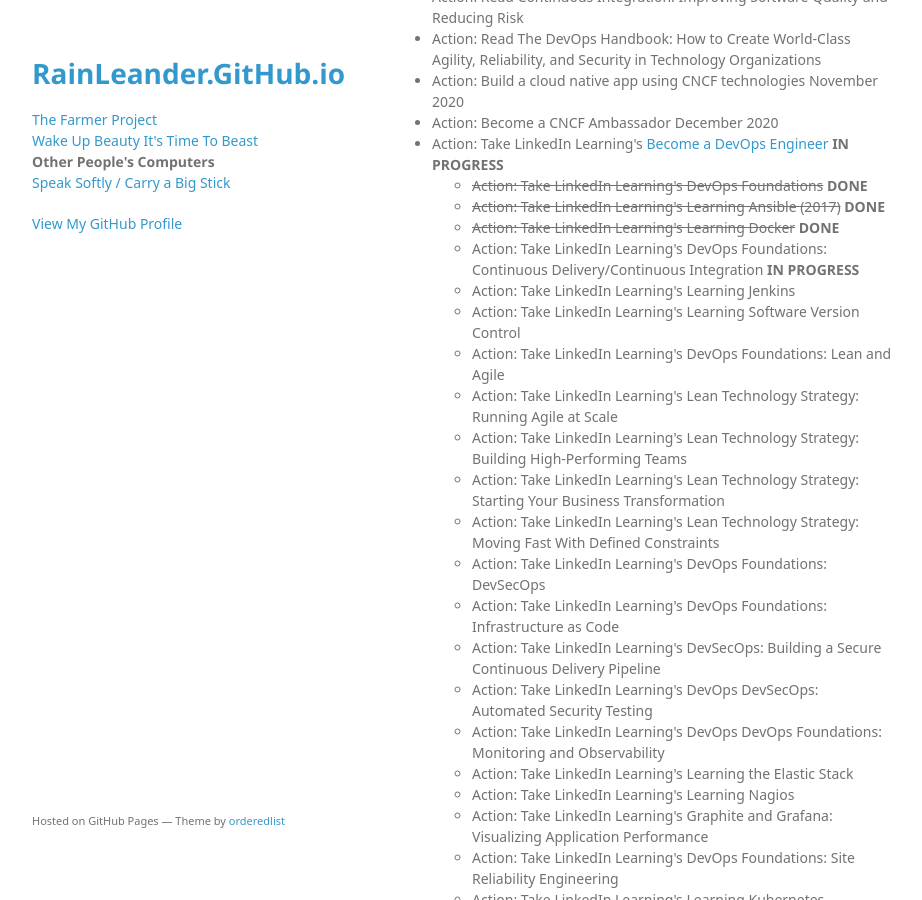
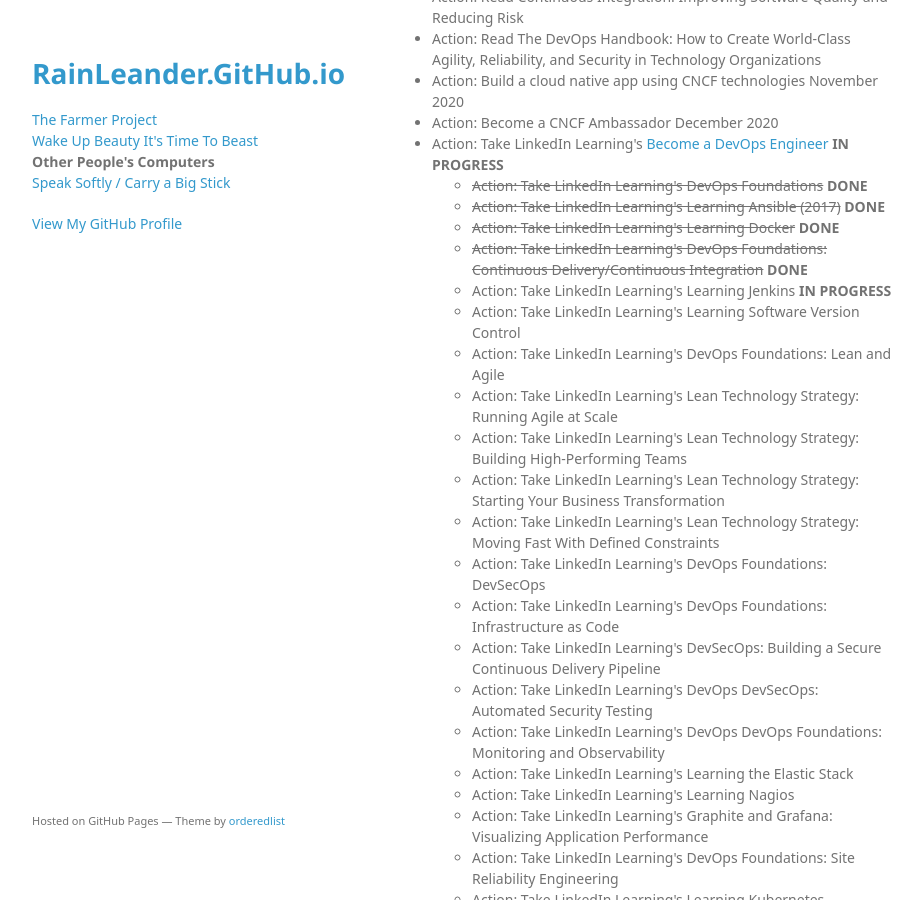
Before and after one commit to rainleander/rainleander.github.io, a Jekyll site: the page other-peoples-computers.html, which Jekyll copies as it is, in a window 1280 px wide and 900 px high, scrolled down 696 px. Shown: the whole window, without its empty margins (178-1100 px from the left). Built offline with Jekyll 4.4.1, drawn with Linux system fonts in a browser that asks for light colours; some web fonts are replaced.

Commit message:
Update other-peoples-computers.html
Signed-off-by: K Rain Leander <rainleander@users.noreply.github.com>

```diff
--- a/other-peoples-computers.html
+++ b/other-peoples-computers.html
@@ -53,8 +53,8 @@
         <ul><li><del>Action: Take LinkedIn Learning's DevOps Foundations</del> <b>DONE</b></li>
         <li><del>Action: Take LinkedIn Learning's Learning Ansible (2017)</del> <b>DONE</b></li>
         <li><del>Action: Take LinkedIn Learning's Learning Docker</del> <b>DONE</b></li>
-        <li>Action: Take LinkedIn Learning's DevOps Foundations: Continuous Delivery/Continuous Integration <b>IN PROGRESS</b></li>
-        <li>Action: Take LinkedIn Learning's Learning Jenkins</li>
+        <li><del>Action: Take LinkedIn Learning's DevOps Foundations: Continuous Delivery/Continuous Integration</del> <b>DONE</b></li>
+        <li>Action: Take LinkedIn Learning's Learning Jenkins <b>IN PROGRESS</b></li>
         <li>Action: Take LinkedIn Learning's Learning Software Version Control</li>
         <li>Action: Take LinkedIn Learning's DevOps Foundations: Lean and Agile</li>
         <li>Action: Take LinkedIn Learning's Lean Technology Strategy: Running Agile at Scale</li>
```
